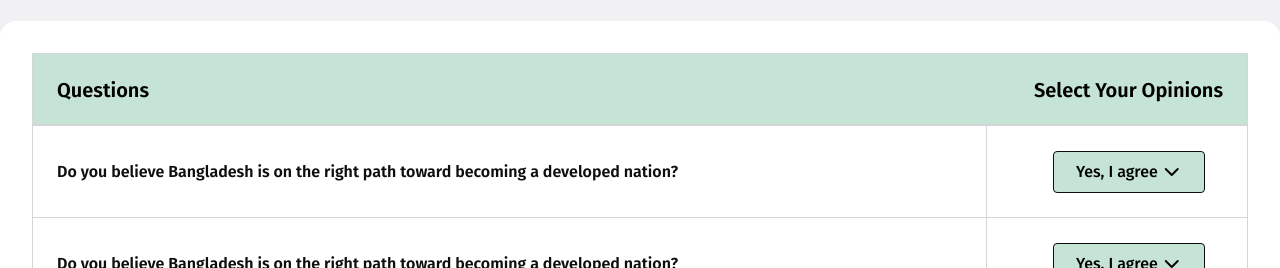
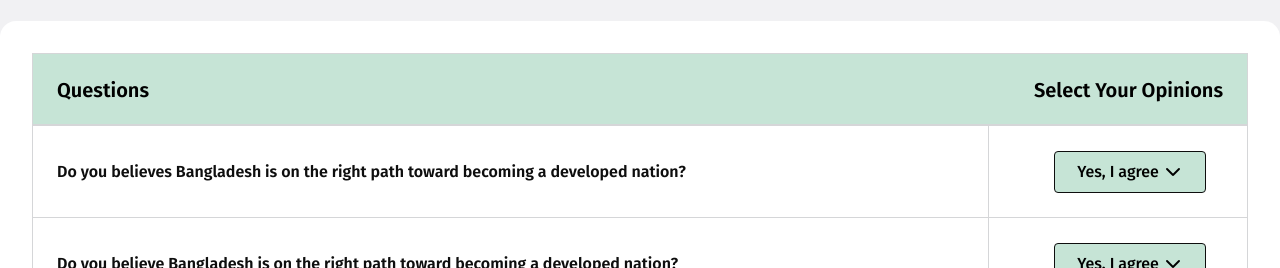
Before and after one commit to Saniat-Haque/assignment1, a plain HTML site: page Code/index.html in a window 1280 px wide. Shown: the part 2040-2308 px from the top of the page. Drawn offline with Linux system fonts and the light colour scheme.

Commit message:
third commit

```diff
--- a/Code/index.html
+++ b/Code/index.html
@@ -111,7 +111,7 @@
             <div class="table " >
                 <table>
                     <tr>
-                        <td>Do you believe Bangladesh is on the right path toward becoming a developed nation?</td>
+                        <td>Do you believes Bangladesh is on the right path toward becoming a developed nation?</td>
                         <td style=" text-align: center; " >
                             <button>Yes, I agree <i class="fa-solid fa-chevron-down"></i> </button>
 
```
